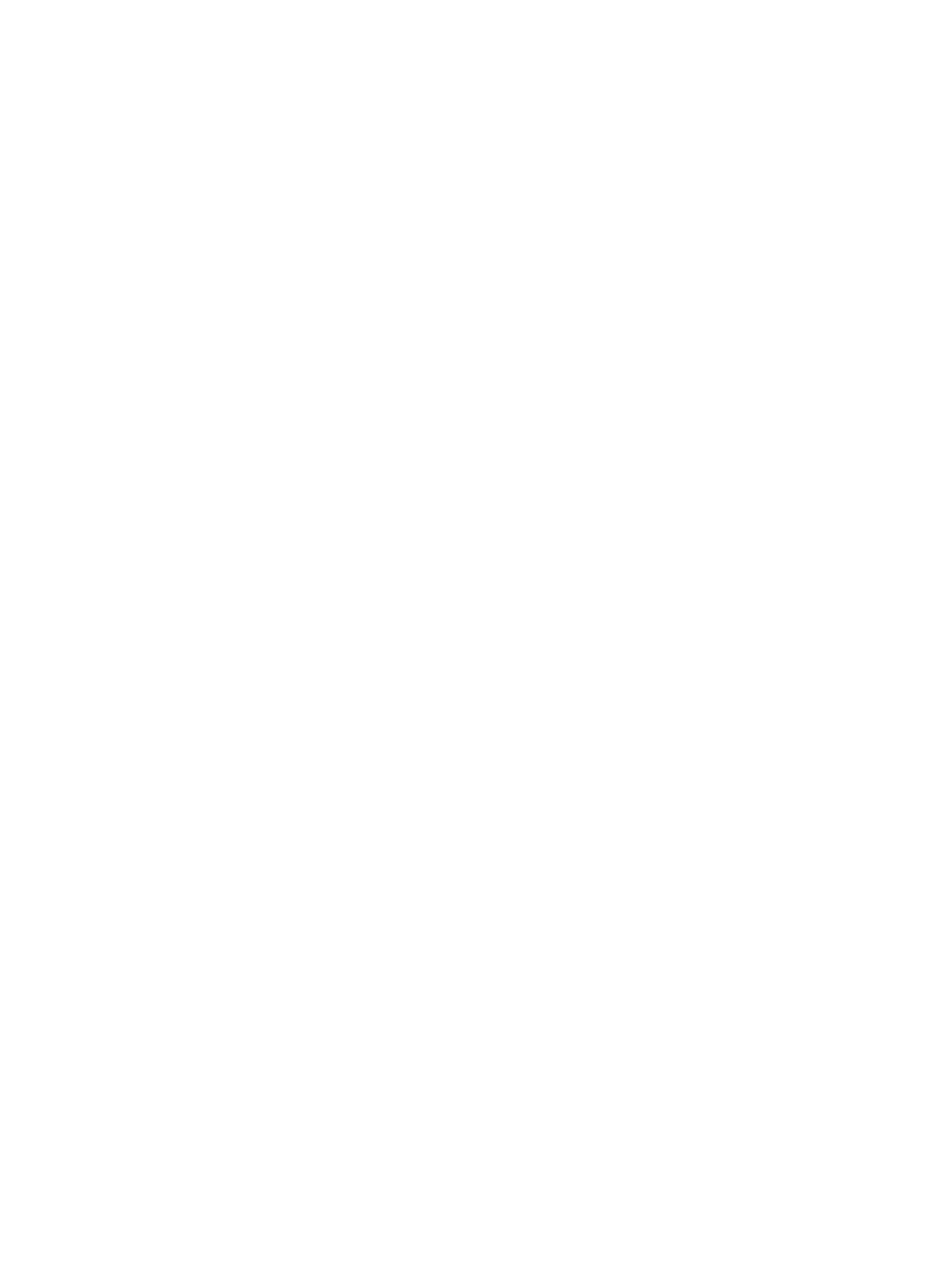
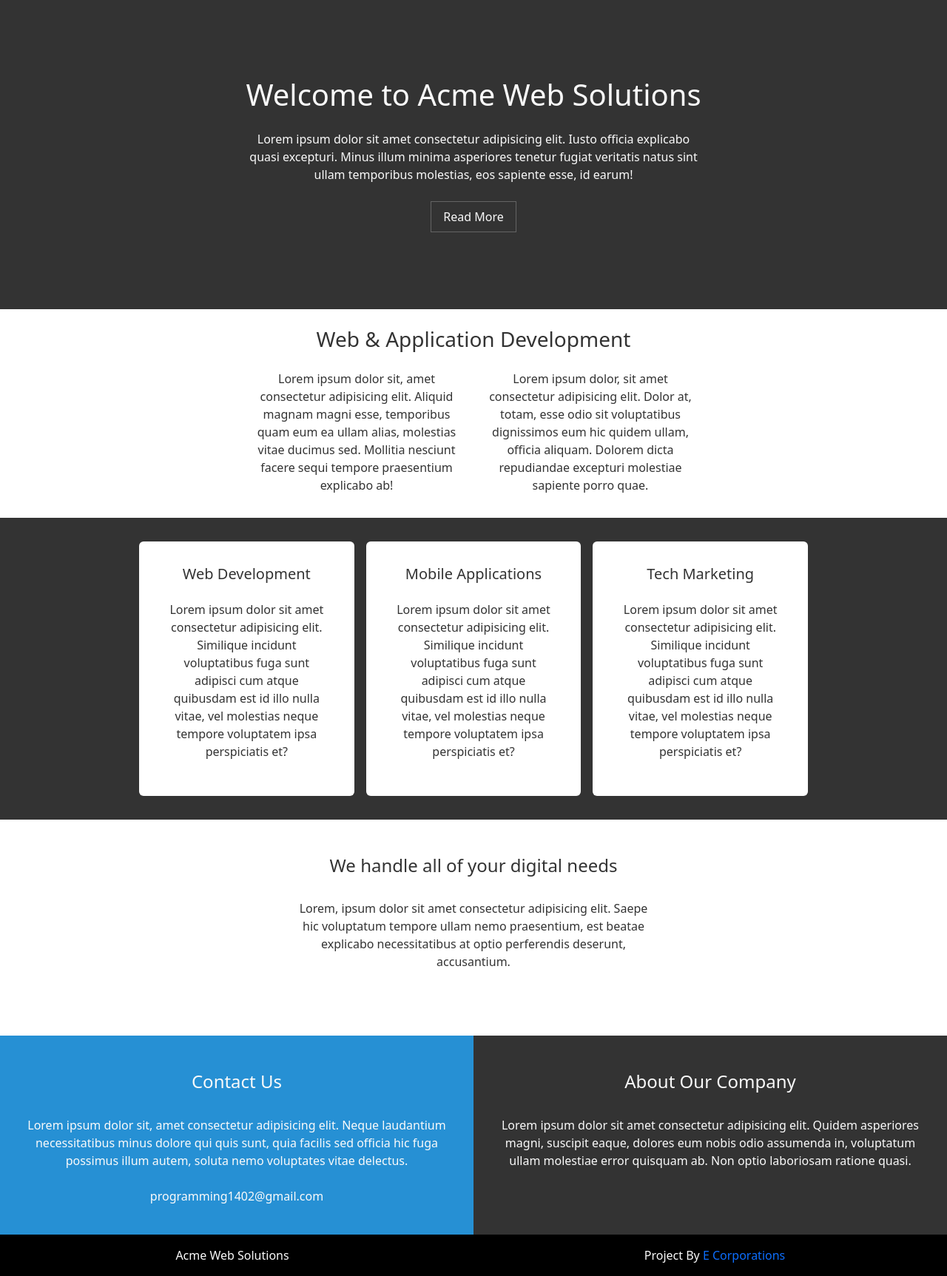
Before and after one commit to Erfan-Karimipour/ErfanKarimipour_HW08_maktab90, a plain HTML site: page index.html in a window 1280 px wide. Shown: the whole page at 74% size. Before the commit the page ends 800 px from the top, so only its background shows below. Drawn offline with Linux system fonts and the light colour scheme.

Commit message:
Task4 finished

```diff
--- a/Style.css
+++ b/Style.css
@@ -0,0 +1,171 @@
+.bg-gray {
+    background-color: #333333;
+}
+
+.color-white {
+    color: #fafafa;
+}
+
+.border-gray {
+    border: 1px solid rgba(155, 155, 155, 0.473);
+    padding: .5rem 1rem;
+    transition: all .2s;
+}
+
+.border-gray:hover {
+    background-color: #fafafa;
+    color: #333333;
+    transition: all .2s;
+}
+
+.p-6 {
+    padding: 6.5rem;
+}
+
+.headercontainer {
+    width: 50vw;
+}
+
+.color-gray {
+    color: #333333;
+}
+
+.center {
+    justify-content: space-between;
+}
+
+.width-50 {
+    width: 50%;
+    margin: 0px auto;
+}
+
+.section2card {
+    border: none;
+}
+
+.section4left {
+    color: #fafafa;
+    background-color: #2690d4;
+}
+
+.section4right {
+    background-color: #333333;
+    color: #fafafa;
+}
+
+.marginauto {
+    margin: auto 0px;
+}
+
+.cursor-pointer {
+    cursor: pointer;
+}
+
+@media (980px<width<1400px) {
+    .cards {
+        width: 75%;
+    }
+}
+
+@media (800px<width<980px) {
+    .cards {
+        width: 90%;
+    }
+}
+
+@media(600px<width<800px) {
+    .cards {
+        display: block;
+    }
+
+    .section2card {
+        margin-top: 1rem;
+    }
+
+    .header {
+        padding: 3rem 0rem;
+    }
+}
+
+@media(400px<width<600px) {
+    .cards {
+        display: block;
+    }
+
+    .section2card {
+        margin-top: 1rem;
+    }
+
+    .header {
+        padding: 3rem 0rem;
+    }
+
+    .sec3 {
+        margin: 1rem auto;
+        width: 80%;
+    }
+
+    .sec4 {
+        display: block;
+    }
+
+    .sec4shits {
+        padding: 0px;
+        margin: 0px;
+    }
+
+    .sec2 {
+        padding: 0px;
+        width: 90%;
+    }
+
+    .sec2shit {
+        width: 100%;
+    }
+
+    .sec4shits {
+        padding: 0px;
+        margin: 0px;
+    }
+}
+
+@media(000px<width<400px) {
+    .cards {
+        display: block;
+    }
+
+    .section2card {
+        margin-top: 1rem;
+    }
+
+    .header {
+        padding: 3rem 0rem;
+    }
+
+    .sec2 {
+        padding: 0px;
+        width: 90%;
+    }
+
+    .sec3 {
+        margin: 1rem auto;
+        width: 80%;
+    }
+
+    .sec4 {
+        display: block;
+    }
+
+    .sec2shit {
+        width: 100%;
+    }
+
+    .sec4shits {
+        padding: 0px;
+        margin: 0px;
+    }
+
+    footer {
+        font-size: .7rem;
+    }
+}
--- a/index.html
+++ b/index.html
@@ -12,8 +12,91 @@
 </head>
 
 <body>
+    <header class="header bg-gray color-white p-6">
+        <div class="container headercontainer text-center">
+            <h1 class="pb-3">Welcome to Acme Web Solutions</h1>
+            <p class="pb-2">Lorem ipsum dolor sit amet consectetur adipisicing elit. Iusto officia explicabo quasi
+                excepturi. Minus
+                illum
+                minima asperiores tenetur fugiat veritatis natus sint ullam temporibus molestias, eos sapiente esse, id
+                earum!</p>
+            <button class="btn-dark bg-gray color-white border-gray">Read More</button>
+        </div>
+    </header>
+    <main class=" text-center m-0">
+        <section class="sec1 bg-white color-gray p-3 width-50">
+            <h3 class="mt-2 mb-4">Web & Application Development</h3>
+            <div class="row  center">
+                <p class="col">Lorem ipsum dolor sit, amet consectetur adipisicing elit. Aliquid magnam magni
+                    esse,
+                    temporibus quam eum ea ullam alias, molestias vitae ducimus sed. Mollitia nesciunt facere sequi
+                    tempore praesentium explicabo ab!
+                </p>
+                <p class="col">Lorem ipsum dolor, sit amet consectetur adipisicing elit. Dolor at, totam, esse odio sit
+                    voluptatibus dignissimos eum hic quidem ullam, officia aliquam. Dolorem dicta repudiandae excepturi
+                    molestiae sapiente porro quae.</p>
+            </div>
+        </section>
+        <section class="sec2 bg-gray p-3 w-100">
+            <div class="bg-gray color-gray p-3 width-50 row gap-3 cards sec2shit">
+                <div class="card col section2card p-3">
+                    <h5 class="pt-3">Web Development</h5>
+                    <p class="card-body ">Lorem ipsum dolor sit amet consectetur adipisicing elit. Similique
+                        incidunt
+                        voluptatibus fuga sunt adipisci cum atque quibusdam est id illo nulla vitae, vel molestias neque
+                        tempore voluptatem ipsa perspiciatis et?</p>
+                </div>
+                <div class="card col section2card p-3">
+                    <h5 class="pt-3">Mobile Applications</h5>
+                    <p class="card-body ">Lorem ipsum dolor sit amet consectetur adipisicing elit. Similique
+                        incidunt
+                        voluptatibus fuga sunt adipisci cum atque quibusdam est id illo nulla vitae, vel molestias neque
+                        tempore voluptatem ipsa perspiciatis et?</p>
+                </div>
+                <div class="card col section2card p-3">
+                    <h5 class="pt-3">Tech Marketing</h5>
+                    <p class="card-body ">Lorem ipsum dolor sit amet consectetur adipisicing elit. Similique
+                        incidunt
+                        voluptatibus fuga sunt adipisci cum atque quibusdam est id illo nulla vitae, vel molestias neque
+                        tempore voluptatem ipsa perspiciatis et?</p>
+                </div>
 
-    <script src="js/bootstrap.bundle.js"></script>
+            </div>
+        </section>
+        <section class=" bg-white color-gray p-5 width-50 sec3">
+            <h4>We handle all of your digital needs</h4>
+            <p class="p-4">Lorem, ipsum dolor sit amet consectetur adipisicing elit. Saepe hic voluptatum tempore ullam
+                nemo
+                praesentium, est beatae explicabo necessitatibus at optio perferendis deserunt, accusantium.</p>
+        </section>
+        <section class="sec4 row m-0">
+            <div class="section4left col">
+                <h4 class="pt-5">Contact Us</h4>
+                <p class="p-4 pb-4 sec4shits">
+                    Lorem ipsum dolor sit, amet consectetur adipisicing elit. Neque laudantium necessitatibus minus
+                    dolore
+                    qui quis sunt, quia facilis sed officia hic fuga possimus illum autem, soluta nemo voluptates vitae
+                    delectus.<br><br>programming1402@gmail.com</p>
+            </div>
+            <div class="section4right col">
+                <h4 class="pt-5 ">About Our Company</h4>
+                <p class="p-4 pb-4 sec4shits">
+                    Lorem ipsum dolor sit amet consectetur adipisicing elit. Quidem asperiores magni, suscipit eaque,
+                    dolores eum nobis odio assumenda in, voluptatum ullam molestiae error quisquam ab. Non optio
+                    laboriosam
+                    ratione quasi.</p>
+            </div>
+        </section>
+    </main>
+    <footer class="bg-black row">
+        <p class="col color-white text-center p-3 marginauto">Acme Web Solutions</p>
+        <p class="col color-white text-center p-3 marginauto">Project By <blue class="link-primary cursor-pointer">E
+                Corporations
+            </blue>
+        </p>
+    </footer>
+    <script src="js/bootstrap.bundle.js">
+    </script>
     <script src="Script.js"></script>
 </body>
 
```
